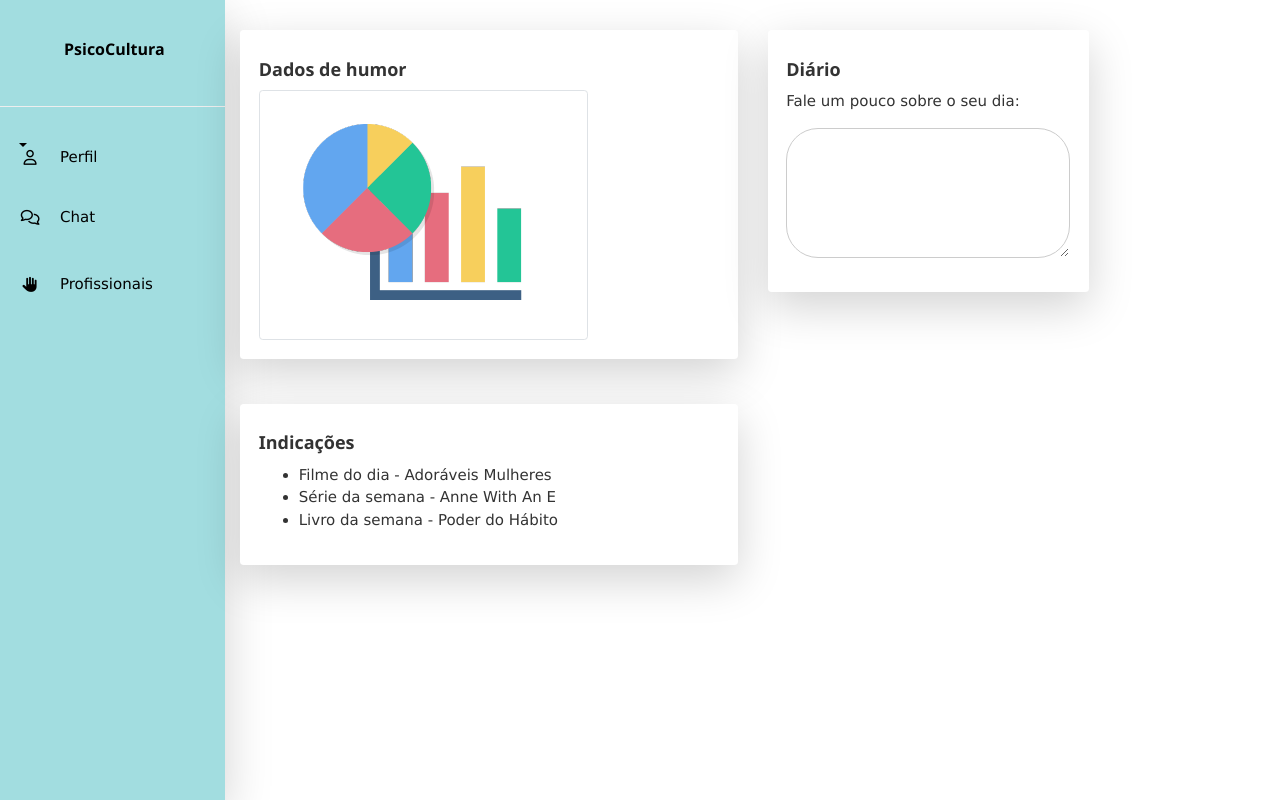
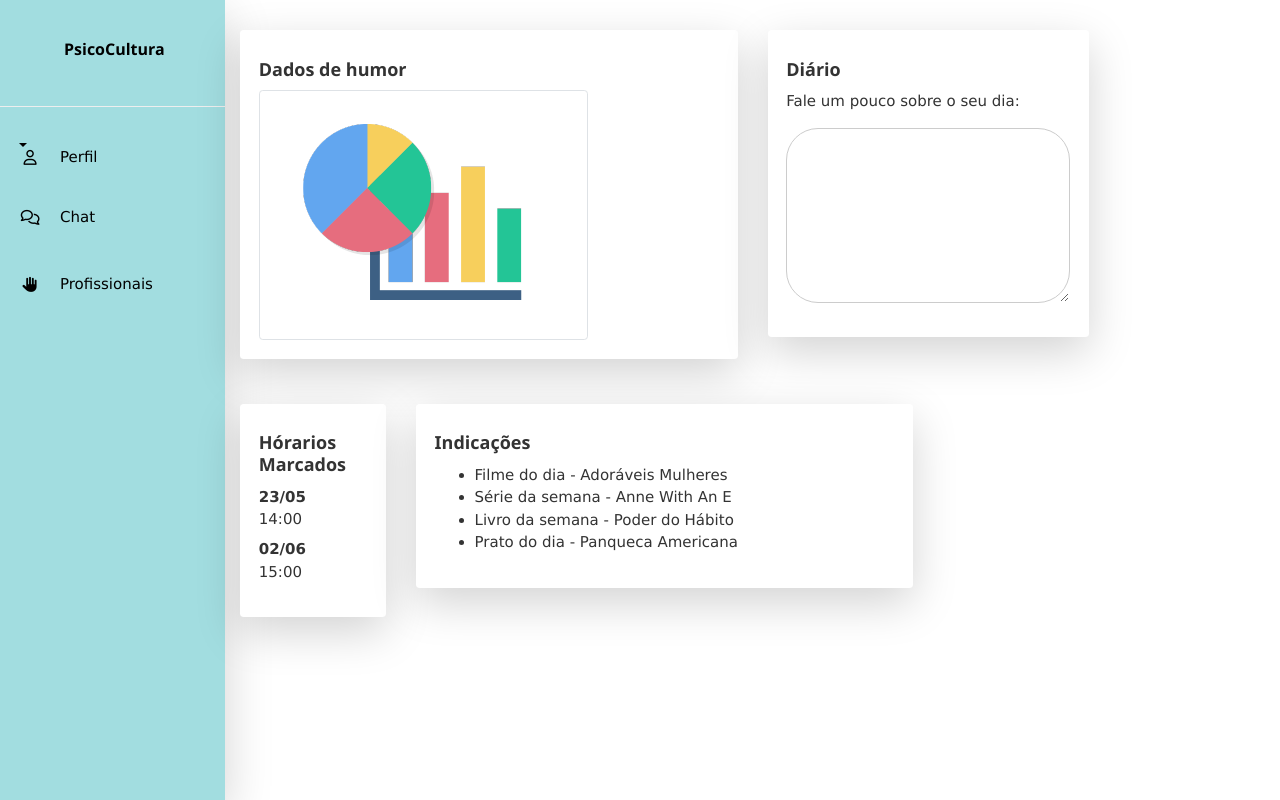
Before and after one commit to daycarol8/Projeto-Dandara, a plain HTML site: page home.html in a window 1280 px wide. Drawn offline with nearby package versions, Linux system fonts and the light colour scheme.

Commit message:
Organização dos cards

```diff
--- a/css/home.css
+++ b/css/home.css
@@ -22,10 +22,6 @@
     color: inherit;
  }
 
- /* Layout */
- .s-layout {
-
- }
 
  .s-layout__content{
     margin-top: 5em;
--- a/home.html
+++ b/home.html
@@ -77,7 +77,7 @@
                                             <class class="col-sm-12">
                                                 <h5> Diário</h5>
                                                 <p>Fale um pouco sobre o seu dia:</p>
-                                                <textarea rows="5" cols="46" class="w3-input w3-border w3-round-xxlarge">
+                                                <textarea rows="7" cols="46" class="w3-input w3-border w3-round-xxlarge">
                                                 </textarea>
                                             </class>
                                         </div>
@@ -88,7 +88,20 @@
                         </div>
                     </div>
                 </div>
-                <div class="row">
+                <div class="row mb-5">
+                    <div class="col-md-2">
+                        <div class="card border-0 shadow-lg">
+                            <div class="card-body">
+                                <h5>Hórarios Marcados</h5>
+                                <dl>
+                                    <dt>23/05</dt>
+                                    <dd>14:00</dd>
+                                    <dt>02/06</dt>
+                                    <dd>15:00</dd>
+                                  </dl>
+                            </div>
+                        </div>
+                    </div>
                     <div class="col-md-6">
                         <div class="card border-0 shadow-lg">
                             <div class="card-body">
@@ -97,10 +110,14 @@
                                     <li>Filme do dia - <a href="#">Adoráveis Mulheres</a></li>
                                     <li>Série da semana - <a href="#">Anne With An E</a></li>
                                     <li>Livro da semana - <a href="#">Poder do Hábito</a></li>
+                                    <li>Prato do dia - <a href="#">Panqueca Americana</a></li>
                                 </ul>
                             </div>
                         </div>
                     </div>
+                </div>
+                <div class="row">
+
                 </div>
             </div>
         </main>
```
